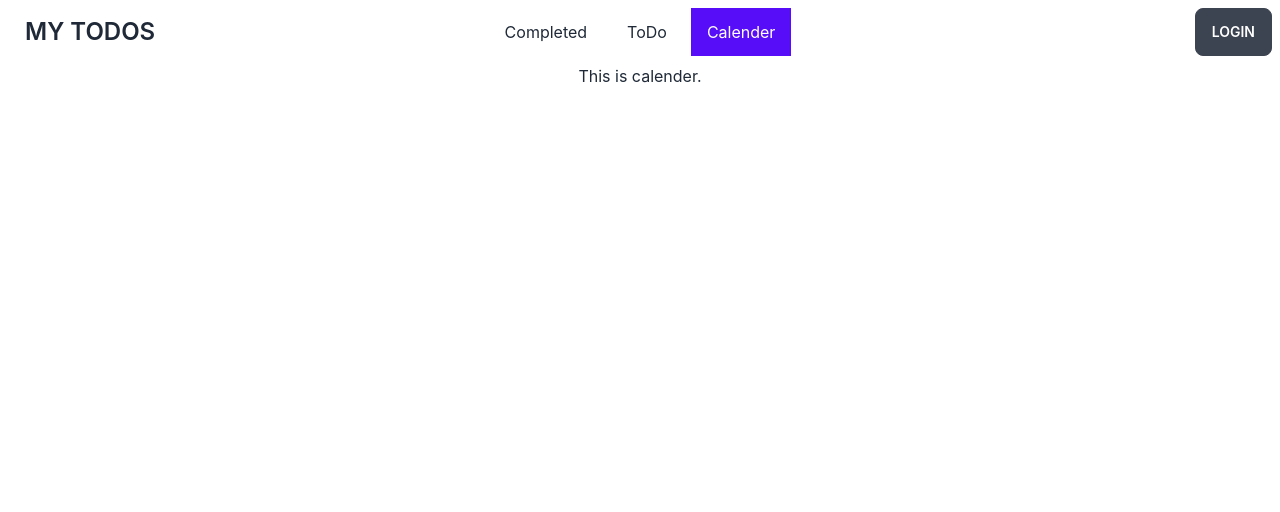
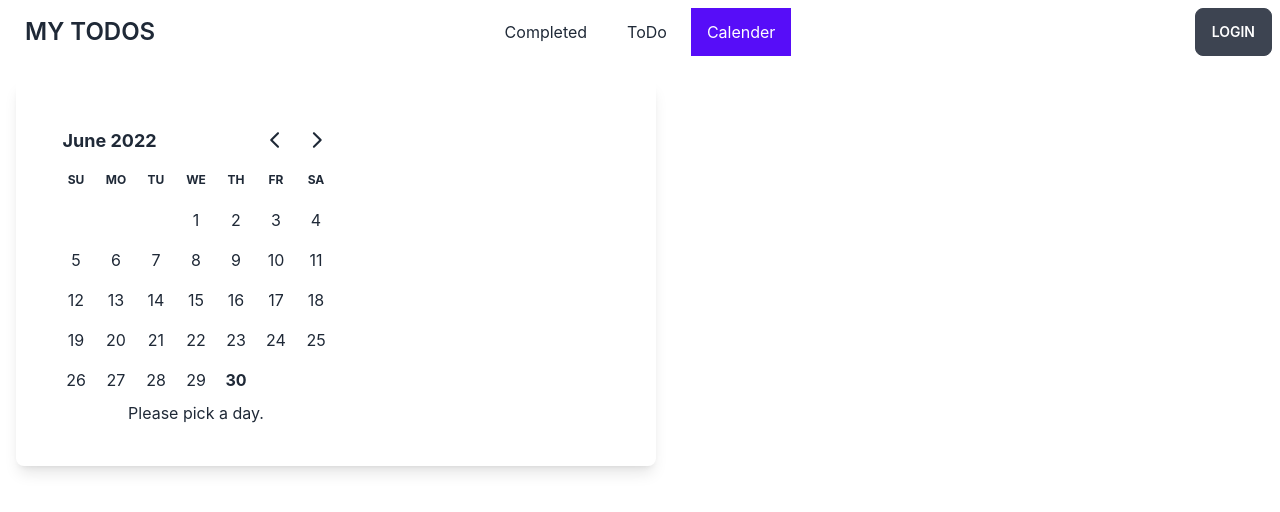
Before and after one commit to khanshorif331/todo-app, a React (Create React App) app: page /calender in a window 1280 px wide. Shown: the top 512 px of the page. Built offline with nearby package versions, Linux system fonts and the light colour scheme; no server answers; the HTML template or start-up script is replaced by a standard one.

Commit message:
calender added

```diff
--- a/package.json
+++ b/package.json
@@ -7,8 +7,10 @@
     "@testing-library/react": "^13.3.0",
     "@testing-library/user-event": "^13.5.0",
     "daisyui": "^2.17.0",
+    "date-fns": "^2.28.0",
     "firebase": "^9.8.4",
     "react": "^18.2.0",
+    "react-day-picker": "^8.0.7",
     "react-dom": "^18.2.0",
     "react-firebase-hooks": "^5.0.3",
     "react-hook-form": "^7.33.0",
--- a/src/pages/Calender/Calender.js
+++ b/src/pages/Calender/Calender.js
@@ -1,9 +1,24 @@
-import React from 'react'
+import { format } from 'date-fns'
+import React, { useState } from 'react'
+import { DayPicker } from 'react-day-picker'
+import 'react-day-picker/dist/style.css'
 
 const Calender = () => {
+	const [selected, setSelected] = useState()
+	let footer = <p>Please pick a day.</p>
+	if (selected) {
+		footer = <p>You picked {format(selected, 'PP')}.</p>
+	}
 	return (
-		<div>
-			<h1>This is calender.</h1>
+		<div className='w-full mx-auto'>
+			{/* <h1>This is calender.</h1> */}
+			<DayPicker
+				className='w-full md:w-1/2 mx-auto shadow-lg p-2 md:p-10 rounded-lg'
+				mode='single'
+				selected={selected}
+				onSelect={setSelected}
+				footer={footer}
+			></DayPicker>
 		</div>
 	)
 }
--- a/src/pages/Completed/Completed.js
+++ b/src/pages/Completed/Completed.js
@@ -1,20 +1,31 @@
 import React, { useEffect, useState } from 'react'
 import { useAuthState } from 'react-firebase-hooks/auth'
 import auth from '../../firebase.init'
+import Loading from '../../shared/Loading'
 
 const Completed = () => {
 	const [user] = useAuthState(auth)
 	const [myTodo, setMyTodo] = useState([])
+	const [loading, setLoading] = useState(true)
+	// setLoading(true)
 	useEffect(() => {
-		fetch(`http://localhost:5000/myTodo/${user?.email}`)
+		fetch(
+			`https://todo-app-server-public.herokuapp.com/myTodo/${user?.email}`
+		)
 			.then(res => res.json())
 			.then(data => setMyTodo(data))
+		setLoading(false)
 	}, [user])
+
+	// if (loading) {
+	// 	return <p>Hello loadign</p>
+	// }
 	return (
 		<div className='w-full'>
 			<h1 className='text-center font-bold text-2xl'>
 				Total Completed Task : {myTodo.length}
 			</h1>
+			{loading && <button class='btn loading'>loading</button>}
 			<div className='w-full'>
 				{myTodo.map(item => (
 					<div
--- a/src/pages/ToDo/TodoItem.js
+++ b/src/pages/ToDo/TodoItem.js
@@ -10,7 +10,7 @@ const TodoItem = ({ item, refetch }) => {
 	const handleComplete = (e, _id) => {
 		let isChecked = e.target.checked
 		setComplete(isChecked)
-		fetch(`http://localhost:5000/todo/${_id}`, {
+		fetch(`https://todo-app-server-public.herokuapp.com/todo/${_id}`, {
 			method: 'PUT',
 			headers: {
 				'content-type': 'application/json',
@@ -19,13 +19,16 @@ const TodoItem = ({ item, refetch }) => {
 			.then(res => res.json())
 			.then(data => {
 				if (data.modifiedCount > 0) {
-					fetch(`http://localhost:5000/completed/${_id}`, {
-						method: 'POST',
-						headers: {
-							'content-type': 'application/json',
-						},
-						body: JSON.stringify(item),
-					})
+					fetch(
+						`https://todo-app-server-public.herokuapp.com/completed/${_id}`,
+						{
+							method: 'POST',
+							headers: {
+								'content-type': 'application/json',
+							},
+							body: JSON.stringify(item),
+						}
+					)
 						.then(res => res.json())
 						.then(data => refetch())
 				}
```
Also changed, not shown: 1 other file (tests, documents, lock files or other folders).
